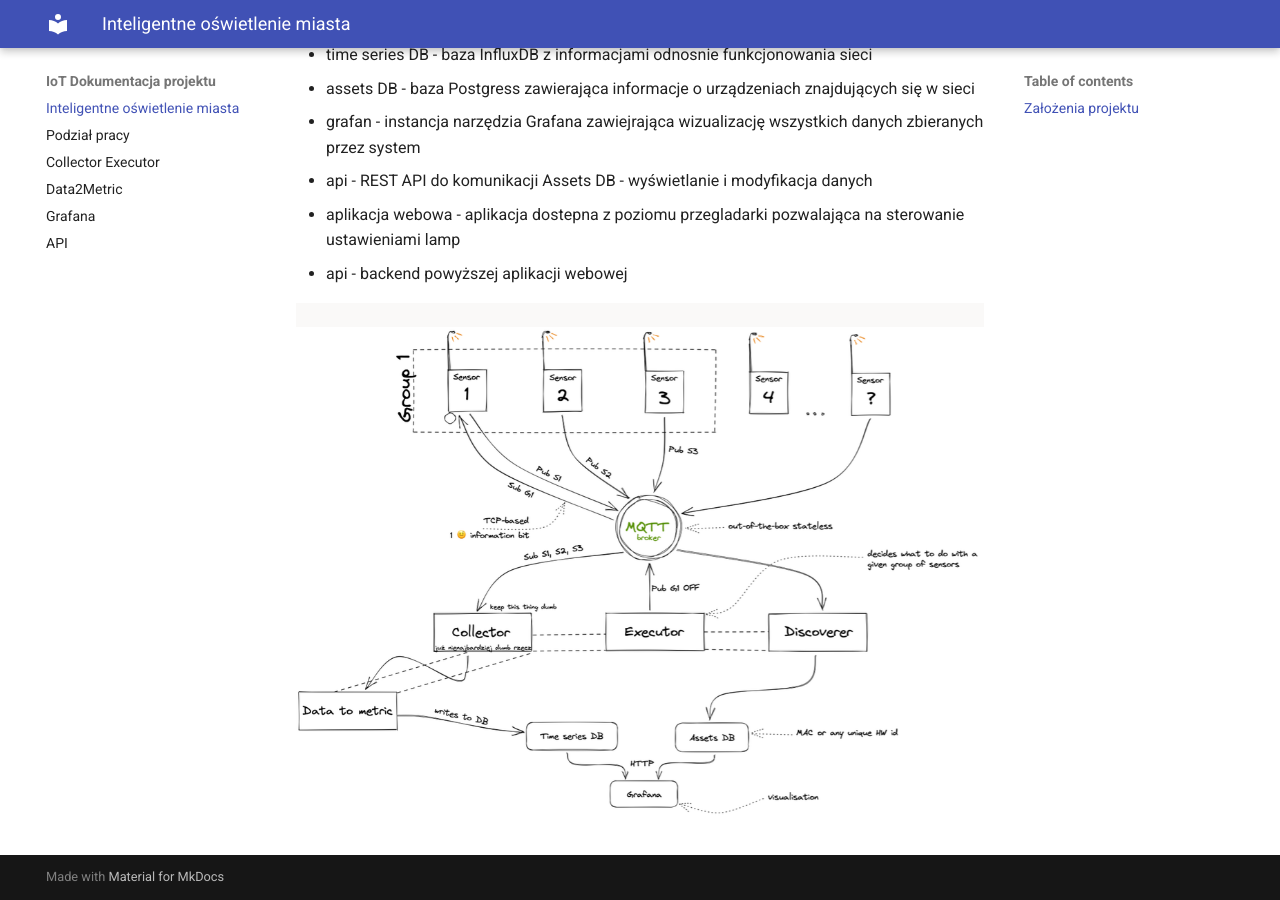
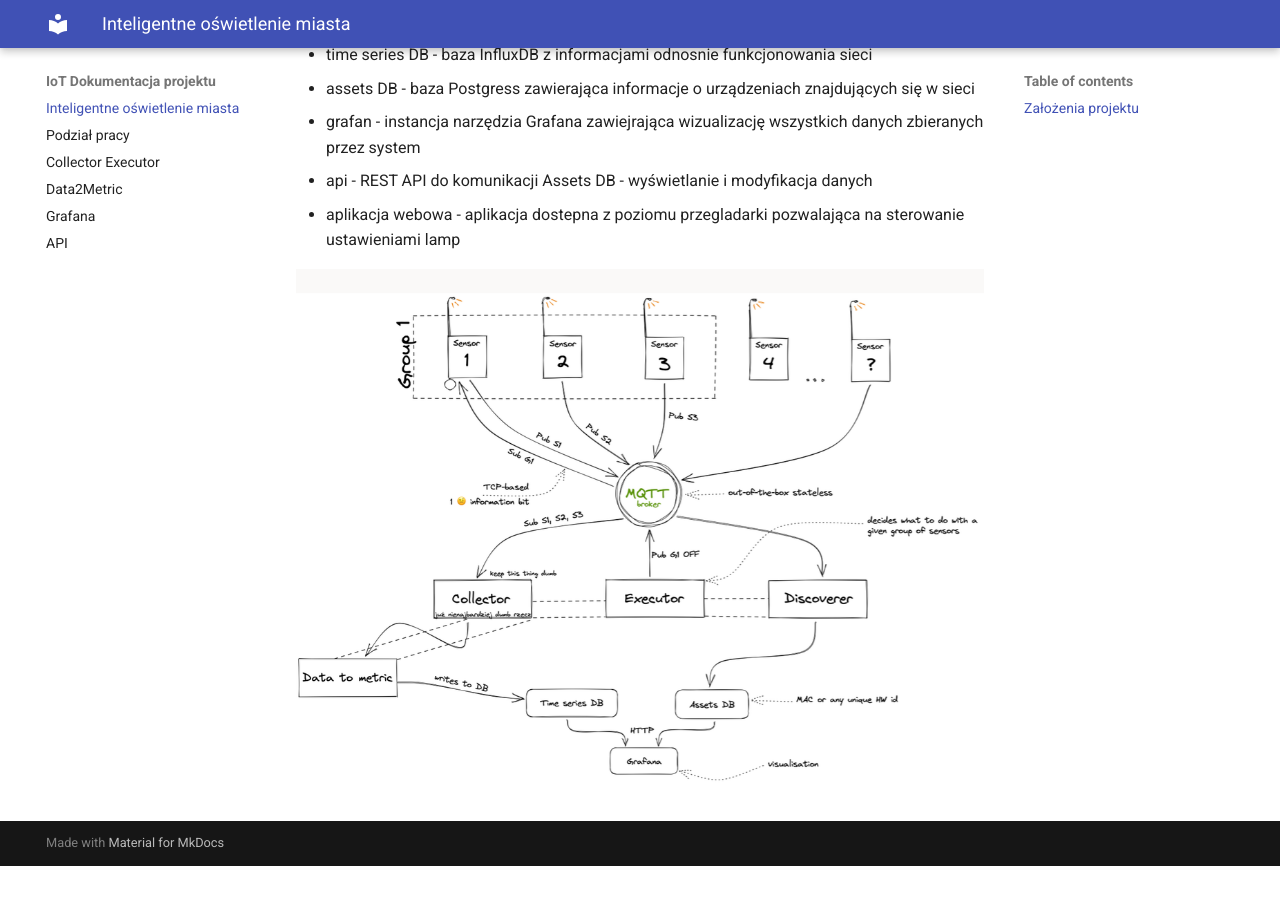
Before and after one commit to olgasiwak/iot, an MkDocs documentation site: the page built from docs/docs/index.md, in a window 1280 px wide and 900 px high, scrolled down 619 px. Built offline with MkDocs 1.6.1 and Material for MkDocs 9.7.7, drawn with Linux system fonts in a browser that asks for light colours; after the commit the page ends 1485 px from its top, so only the background shows below that.

Commit message:
API documentation

```diff
--- a/docs/docs/index.md
+++ b/docs/docs/index.md
@@ -19,6 +19,5 @@ Poniżej znajduje się schemat architektury systemu. Całość składa się z 10
 - grafan - instancja narzędzia Grafana zawiejrająca wizualizację wszystkich danych zbieranych przez system
 - api - REST API do komunikacji Assets DB - wyświetlanie i modyfikacja danych
 - aplikacja webowa - aplikacja dostepna z poziomu przegladarki pozwalająca na sterowanie ustawieniami lamp
-- api - backend powyższej aplikacji webowej
 
 ![Screenshot](img/Architecture.PNG)
```
